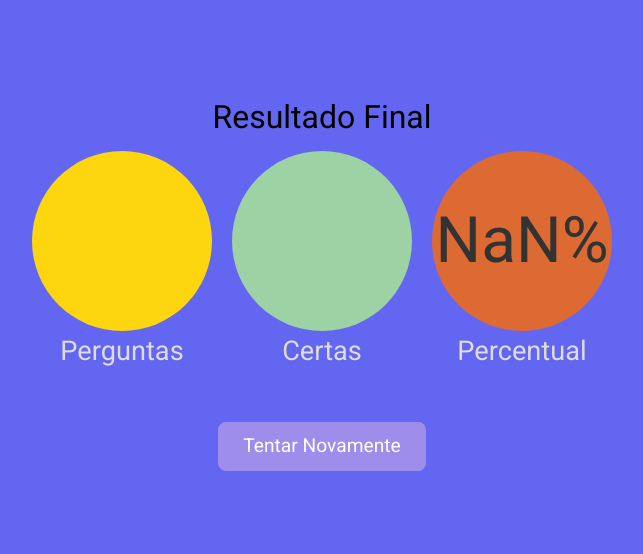
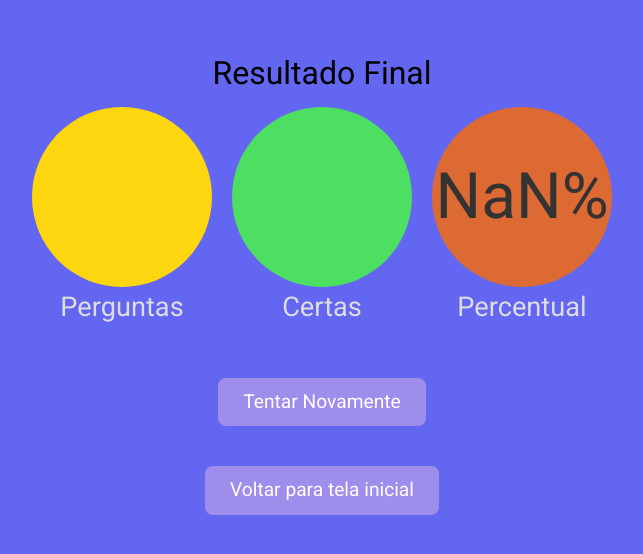
Before and after one commit to eliasjrb/quiz, a Next.js app: page /resultado in a window 1280 px wide. Shown: the part 118-672 px from the top of the page, without its empty margins (318-961 px from the left). Built offline with nearby package versions, Linux system fonts and the light colour scheme.

Commit message:
ajuste resultado final

```diff
--- a/src/app/resultado/page.tsx
+++ b/src/app/resultado/page.tsx
@@ -18,11 +18,12 @@ export default function Resultado() {
             <div style={{ display: "flex" }}>
                 <Estatistica texto="Perguntas" valor={total} />
                 <Estatistica texto="Certas" valor={certas}
-                    corFundo="#9CD2A4"/>
+                    corFundo="#4cdf62"/>
                 <Estatistica texto="Percentual" valor={`${percentual}%`}
                     corFundo="#DE6A33" />
             </div>
-            <Botao href="/" texto="Tentar Novamente" />
+            <Botao href="/perguntas" texto="Tentar Novamente" />
+            <Botao href="/" texto="Voltar para tela inicial" />
         </div>
     )
 }
```
